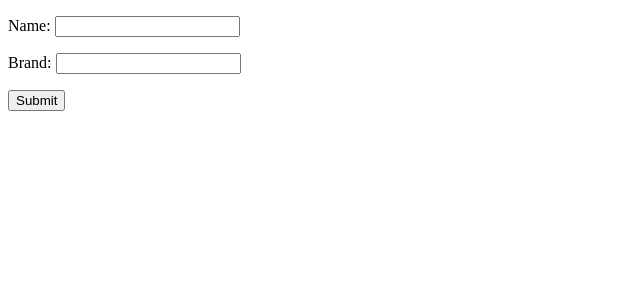
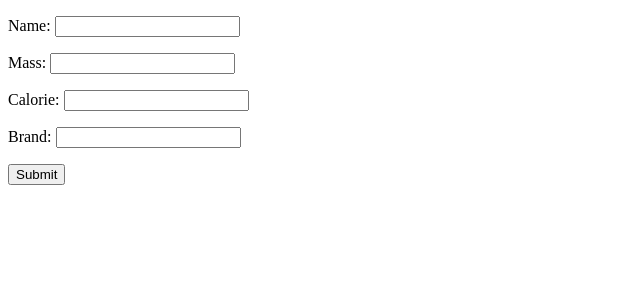
Before and after one commit to hosseinaghamohammadi/training, a Django app: page /insert in a window 1280 px wide. Shown: the top 300 px of the page, without its empty margins (0-640 px from the left). Run offline with Django 3.2, Linux system fonts and the light colour scheme.

Commit message:
insertion into food items completed

```diff
--- a/Twitter/calorie_counter/forms.py
+++ b/Twitter/calorie_counter/forms.py
@@ -2,9 +2,14 @@ from django import forms
 from .models import Item
 
 class FoodItemForm(forms.ModelForm):
+    calorie = forms.IntegerField()
+    mass = forms.IntegerField()
+
     class Meta:
         model = Item
         fields = {
             'name',
             'brand',
+            'calorie',
+            'mass',
         }
--- a/Twitter/calorie_counter/models.py
+++ b/Twitter/calorie_counter/models.py
@@ -5,7 +5,7 @@ class Item(models.Model):
     name = models.CharField(max_length=100, blank=True, null=True)
     brand = models.CharField(max_length=100, blank=True, null=True)
     branded = models.BooleanField(default=False)
-    per_gram = models.IntegerField(default=0)
+    per_gram = models.FloatField(default=0)
 
 
     def __str__(self):
--- a/Twitter/calorie_counter/views.py
+++ b/Twitter/calorie_counter/views.py
@@ -10,12 +10,15 @@ def home(request):
 
 def insert_item(request):
     if request.method == 'POST':
-            form = FoodItemForm(request.POST)
-            if form.is_valid():
-                item = form.save()
-                if item.brand:
-                    item.branded = True
-                    item.save()
-    # form = FoodItemForm()
-    return HttpResponseRedirect(reverse('calorie_counter:home'))
+        form = FoodItemForm(request.POST)
+        if form.is_valid():
+            item = form.save()
+            if item.brand:
+                item.branded = True
+                item.save()
+            data = dict(form.cleaned_data.items())
+            item.per_gram = data['calorie'] / data['mass']
+            item.save()
+        return HttpResponseRedirect(reverse('calorie_counter:home'))
+    pass
 # redirect(request, 'calorie_counter/home.html', {'form': form})
```
Also changed, not shown: Twitter/calorie_counter/templates/calorie_counter/home.html (line endings or trailing spaces).
